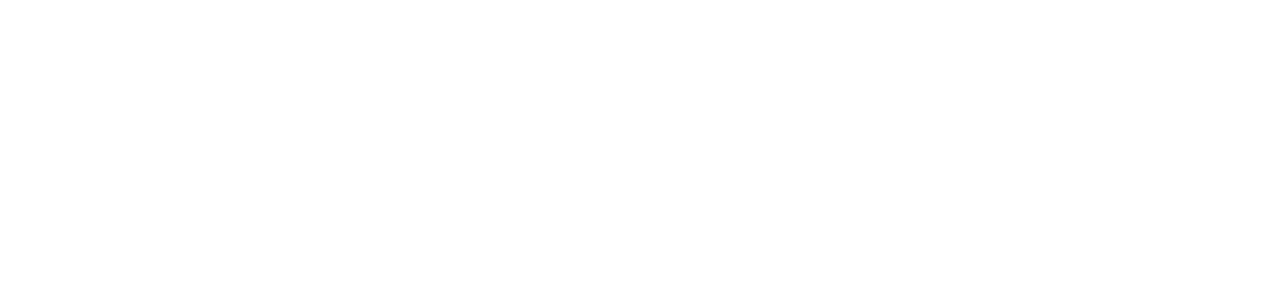
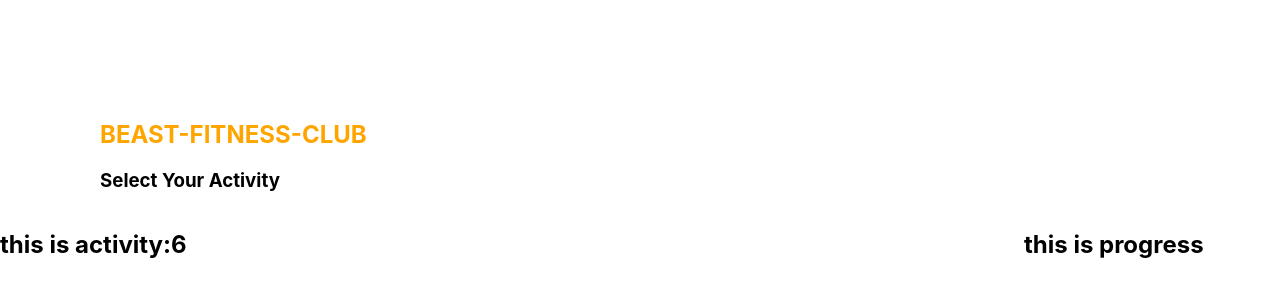
Before and after one commit to SamitMahadi/beast-fitness-club, a React (Create React App) app: page / in a window 1280 px wide. Shown: the top 300 px of the page. Built offline with nearby package versions, Linux system fonts and the light colour scheme.

Commit message:
data loadded

```diff
--- a/public/index.html
+++ b/public/index.html
@@ -24,7 +24,7 @@
       work correctly both with client-side routing and a non-root public URL.
       Learn how to configure a non-root public URL by running `npm run build`.
     -->
-    <title>React App</title>
+    <title>BEAST FITNESS CLUB</title>
   </head>
   <body>
     <noscript>You need to enable JavaScript to run this app.</noscript>
--- a/src/App.css
+++ b/src/App.css
@@ -1,6 +1,4 @@
-.App {
-  text-align: center;
-}
+
 
 .App-logo {
   height: 40vmin;
--- a/src/App.js
+++ b/src/App.js
@@ -1,10 +1,11 @@
 
 import './App.css';
+import Activites from './Components/Activities/Activites';
 
 function App() {
   return (
-    <div className="App">
-
+    <div>
+      <Activites></Activites>
     </div>
   );
 }
--- /dev/null
+++ b/src/Components/Activities/Activites.js
@@ -0,0 +1,32 @@
+import React, { useEffect, useState } from 'react';
+import './Activities.css'
+
+const Activites = () => {
+    const [activites,setActivites] = useState([])
+    useEffect(()=>{
+        fetch('Fitness.json')
+        .then(res=>res.json())
+        .then(data=>setActivites(data))
+    },[])
+    return (
+        <div>
+            <div className='header'>
+              <h2>BEAST-FITNESS-CLUB</h2>
+              <h3>Select Your Activity</h3>
+            </div>
+       <div className='full-container'>
+          <div className='activites-container'>
+               <h2>this is activity:{activites.length}</h2>
+            </div>
+            <div className='progress-container'>
+               <h2>this is progress</h2>
+
+            </div>
+       </div>
+
+
+        </div>
+    );
+};
+
+export default Activites;
--- /dev/null
+++ b/src/Components/Activities/Activities.css
@@ -0,0 +1,13 @@
+.header{
+    padding-left: 100px;
+    padding-top: 100px;
+
+}
+.header h2{
+    color: orange;
+}
+
+.full-container{
+    display: grid;
+    grid-template-columns: 4fr 1fr;
+}
```
Also changed, not shown: src/Components/Card/Card.css (added), src/Components/Card/Card.js (added).
